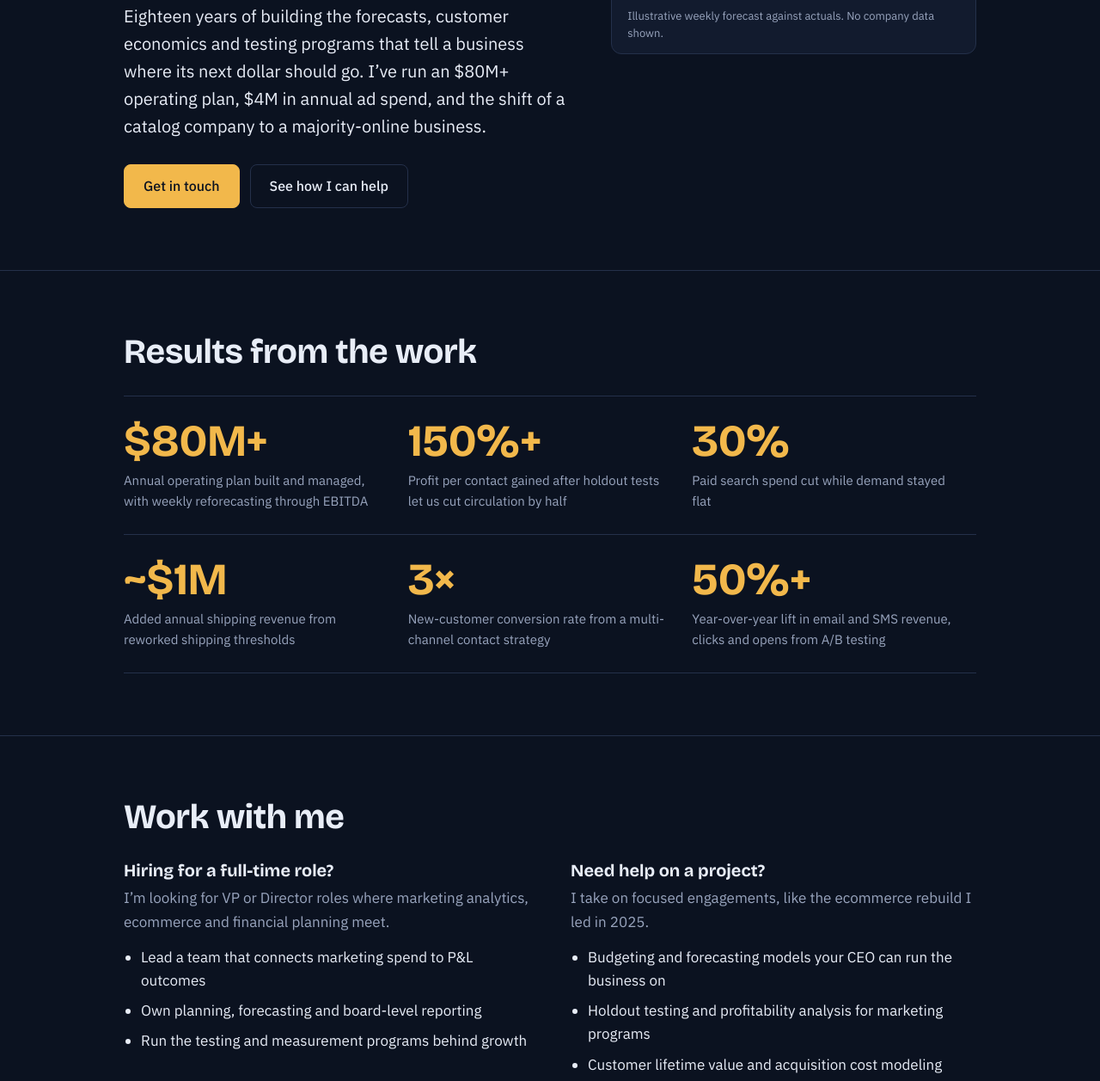
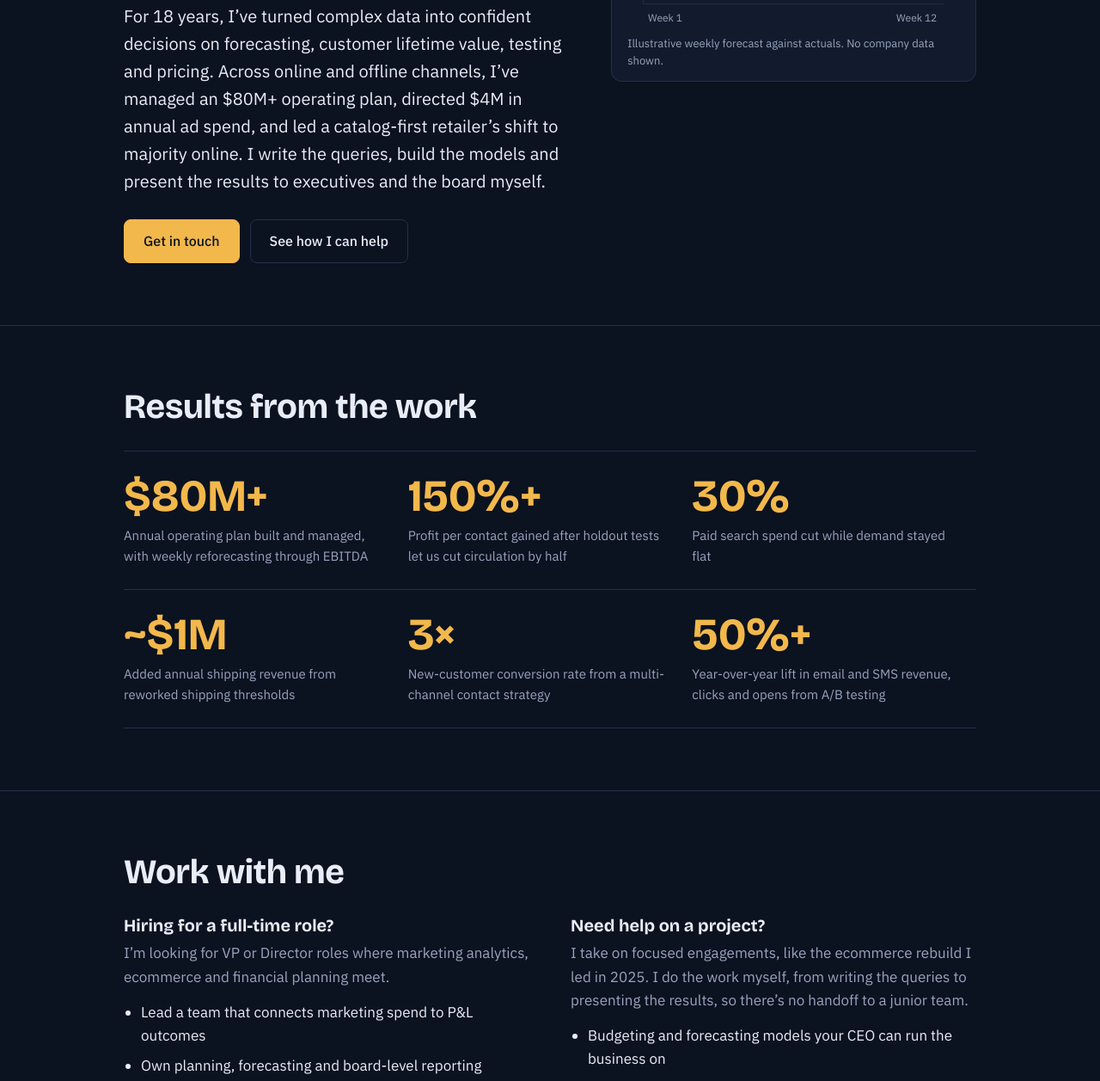
Before and after one commit to Sconnaughton45/sconnaughton45.github.io, a plain HTML site: page index.html in a window 1280 px wide. Shown: the part 553-1810 px from the top of the page at 86% size. Drawn offline with nearby package versions, Linux system fonts and the light colour scheme.

Commit message:
Add files via upload

```diff
--- a/index.html
+++ b/index.html
@@ -157,7 +157,7 @@ footer{padding:28px 0 40px;border-top:1px solid var(--line);color:var(--muted);f
     <div>
       <p class="muted">Marketing analytics, ecommerce and financial planning leader · Mansfield, MA</p>
       <h1>I turn data and financial insight into profitable growth.</h1>
-      <p class="lede">Eighteen years of building the forecasts, customer economics and testing programs that tell a business where its next dollar should go. I’ve run an $80M+ operating plan, $4M in annual ad spend, and the shift of a catalog company to a majority-online business.</p>
+      <p class="lede">For 18 years, I’ve turned complex data into confident decisions on forecasting, customer lifetime value, testing and pricing. Across online and offline channels, I’ve managed an $80M+ operating plan, directed $4M in annual ad spend, and led a catalog-first retailer’s shift to majority online. I write the queries, build the models and present the results to executives and the board myself.</p>
       <div class="btns">
         <a class="btn primary" href="#contact">Get in touch</a>
         <a class="btn" href="#work">See how I can help</a>
@@ -211,7 +211,7 @@ footer{padding:28px 0 40px;border-top:1px solid var(--line);color:var(--muted);f
       </div>
       <div>
         <h3>Need help on a project?</h3>
-        <p class="muted">I take on focused engagements, like the ecommerce rebuild I led in 2025.</p>
+        <p class="muted">I take on focused engagements, like the ecommerce rebuild I led in 2025. I do the work myself, from writing the queries to presenting the results, so there’s no handoff to a junior team.</p>
         <ul>
           <li>Budgeting and forecasting models your CEO can run the business on</li>
           <li>Holdout testing and profitability analysis for marketing programs</li>
@@ -404,7 +404,7 @@ footer{padding:28px 0 40px;border-top:1px solid var(--line);color:var(--muted);f
       <div><h3>Planning and finance</h3><p class="muted">Budgeting and forecasting, P&amp;L and variance analysis, scenario planning through EBITDA, board and executive reporting.</p></div>
       <div><h3>Customer economics</h3><p class="muted">Lifetime value, acquisition cost, segmentation and scoring, channel and customer profitability.</p></div>
       <div><h3>Marketing and ecommerce</h3><p class="muted">Paid search and social, SEO, email and SMS, affiliates, Amazon, attribution, ecommerce growth strategy.</p></div>
-      <div><h3>Measurement and tools</h3><p class="muted">A/B and holdout testing, advanced Excel modeling, SQL, Oracle Hyperion, Google Analytics, Shopify.</p></div>
+      <div><h3>Hands-on tools</h3><p class="muted">I write the queries and build the models myself: SQL, advanced Excel and pivot modeling, Oracle Hyperion, Google Analytics and Shopify, plus A/B and holdout testing.</p></div>
       <div style="grid-column:1/-1"><h3>What colleagues endorse most</h3><p class="muted">Multi-channel marketing (9 endorsements), direct marketing (8), customer acquisition (7) and email marketing (5), mostly from people I worked with at Specialty Commerce.</p></div>
     </div>
   </div>
```
